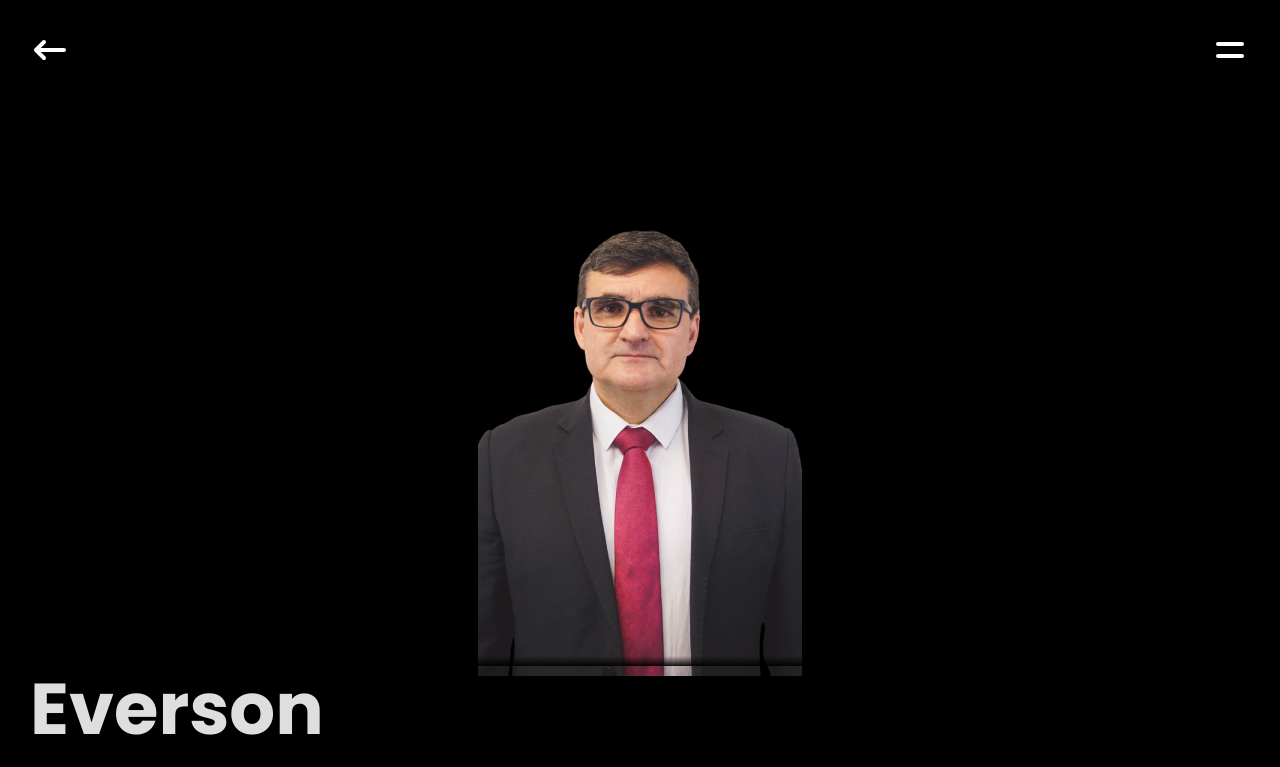
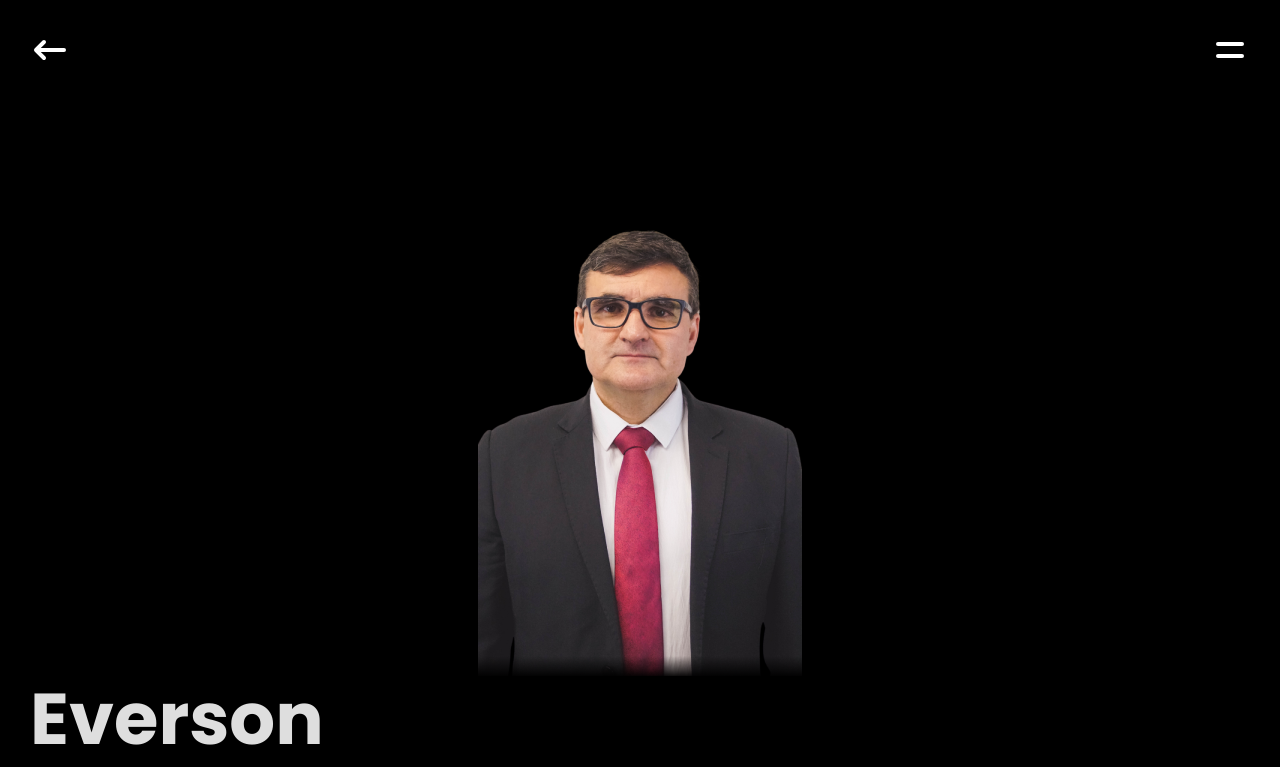
Before and after one commit to luizpaulolppa/site-quadrienal, a React (Create React App) app: page /everson in a window 1280 px wide. Shown: the top 767 px of the page. Built offline with nearby package versions, Linux system fonts and the light colour scheme.

Commit message:
adding fix

```diff
--- a/src/pages/EversonBraga/styles.ts
+++ b/src/pages/EversonBraga/styles.ts
@@ -12,16 +12,12 @@ export const TitleContainer = styled.div`
 `;
 
 export const Fade = styled.div`
-    height: 10px;
+    height: 20px;
     background-color: red;
     margin-top: -20px;
     position: relative;
     background: linear-gradient(180deg, rgba(19, 14, 11, 0) 0%, #000000 108.58%);
     border-radius: 10px 10px 0 0;
-
-    div {
-      background-color: #000000;
-    }
 `;
 
 export const ImageContainer = styled.div`
```
